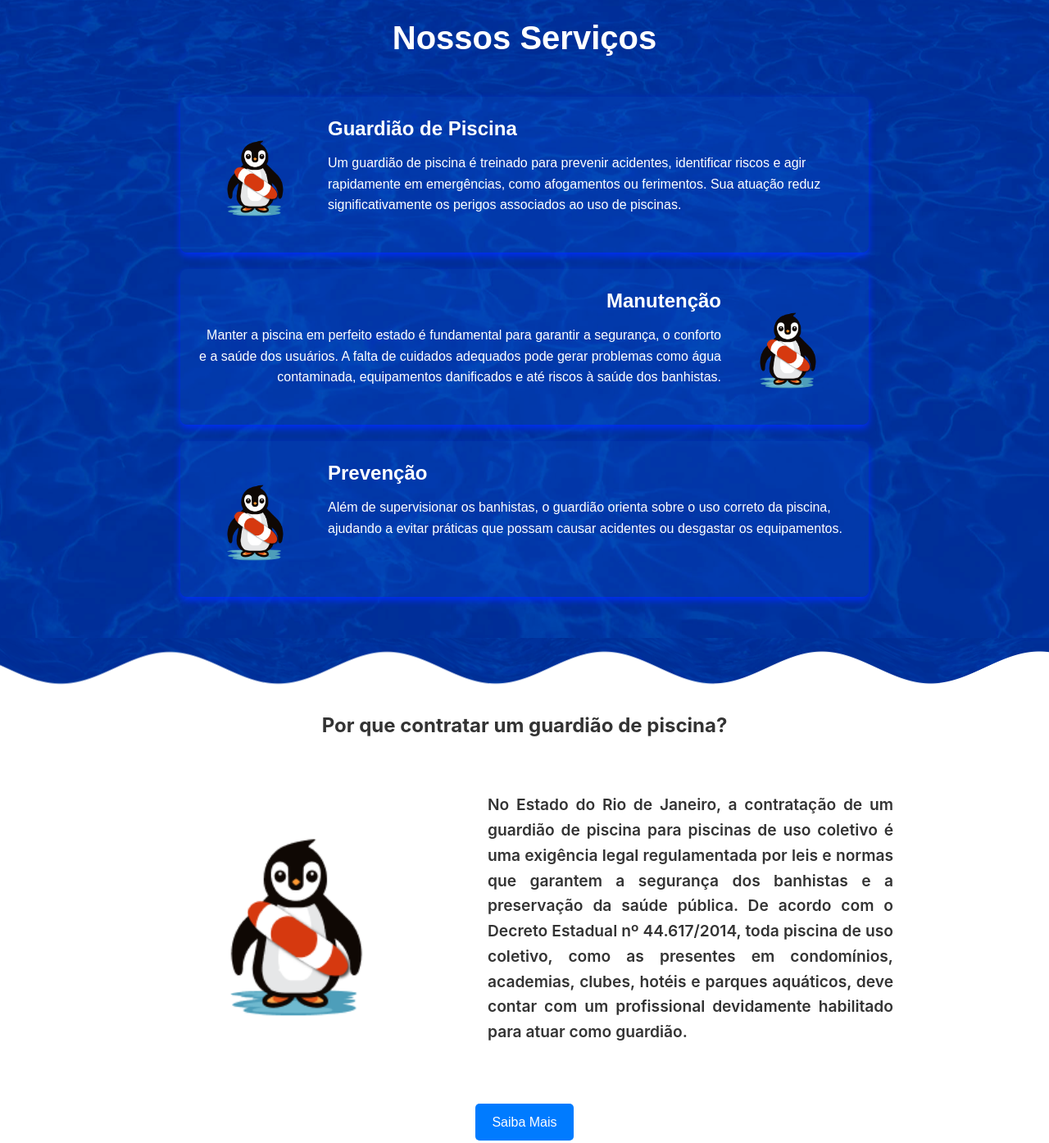
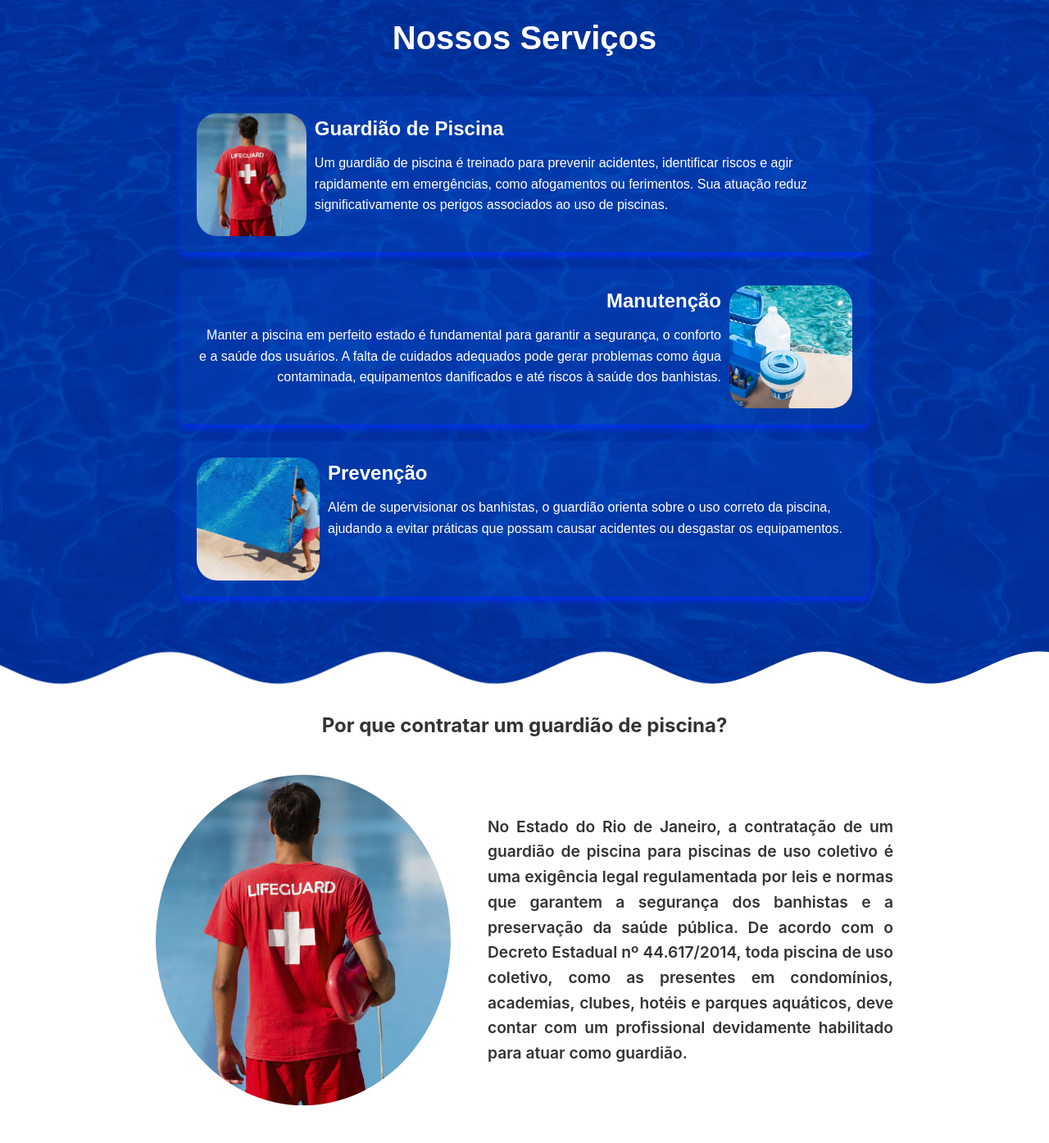
Before and after one commit to YgorVSPaulino/EnjoyLuxuryPool, a plain HTML site: page index.html in a window 1280 px wide. Shown: the part 1640-3034 px from the top of the page at 82% size. Drawn offline with Linux system fonts and the light colour scheme; a web font is replaced by a local one.

Commit message:
atualizando imagens

```diff
--- a/assets/css/section3.css
+++ b/assets/css/section3.css
@@ -37,7 +37,7 @@
     width: 150px; /* Largura da imagem */
     height: 150px; /* Altura da imagem */
     object-fit: cover; /* Ajusta proporções */
-    border-radius: 8px; /* Arredonda a imagem */
+    border-radius: 25px; /* Arredonda a imagem */
   }
 
   .service-card div {
--- a/assets/css/section4.css
+++ b/assets/css/section4.css
@@ -25,6 +25,7 @@
 .guardiao-piscina img {
   max-width: 40%;
   height: auto;
+  border-radius: 50%;
 }
 
 .guardiao-piscina p {
--- a/index.html
+++ b/index.html
@@ -81,21 +81,21 @@
       <h2>Nossos Serviços</h2>
       <div class="service-cards">
         <div class="service-card left">
-          <img src="./assets/images/Frame.png" alt="">
+          <img src="./assets/images/Guardião.png" alt="">
           <div>
           <h3>Guardião de Piscina</h3>
           <p>Um guardião de piscina é treinado para prevenir acidentes, identificar riscos e agir rapidamente em emergências, como afogamentos ou ferimentos. Sua atuação reduz significativamente os perigos associados ao uso de piscinas.</p>
           </div>
         </div>
         <div class="service-card right">
-          <img src="./assets/images/Frame.png" alt="">
+          <img src="./assets/images/Manutenção.png" alt="">
           <div>
           <h3 class="">Manutenção</h3>
           <p>Manter a piscina em perfeito estado é fundamental para garantir a segurança, o conforto e a saúde dos usuários. A falta de cuidados adequados pode gerar problemas como água contaminada, equipamentos danificados e até riscos à saúde dos banhistas.</p>
           </div>
         </div>
         <div class="service-card left">
-          <img src="./assets/images/Frame.png" alt="">
+          <img src="./assets/images/Prevenção.png" alt="">
           <div>
           <h3>Prevenção</h3>
           <p>Além de supervisionar os banhistas, o guardião orienta sobre o uso correto da piscina, ajudando a evitar práticas que possam
@@ -113,7 +113,7 @@
       <div class="guardiao-piscina">
         <h2>Por que contratar um guardião de piscina?</h2>
         <div class="conteudo">
-          <img src="./assets/images/Frame.png" alt="Imagem ilustrativa do serviço de guardião de piscina">
+          <img src="./assets/images/Guardião.png" alt="Imagem ilustrativa do serviço de guardião de piscina">
           <p>No Estado do Rio de Janeiro, a contratação de um guardião de piscina para piscinas de uso coletivo é uma exigência legal regulamentada por leis e normas que garantem a segurança dos banhistas e a preservação da saúde pública.
             De acordo com o Decreto Estadual nº 44.617/2014, toda piscina de uso coletivo, como as presentes em condomínios, academias, clubes, hotéis e parques aquáticos, deve contar com um profissional devidamente habilitado para atuar como guardião.</p>
         </div>
```
Also changed, not shown: assets/images/Guardião.png (added), assets/images/Manutenção.png (added), assets/images/Prevenção.png (added).
